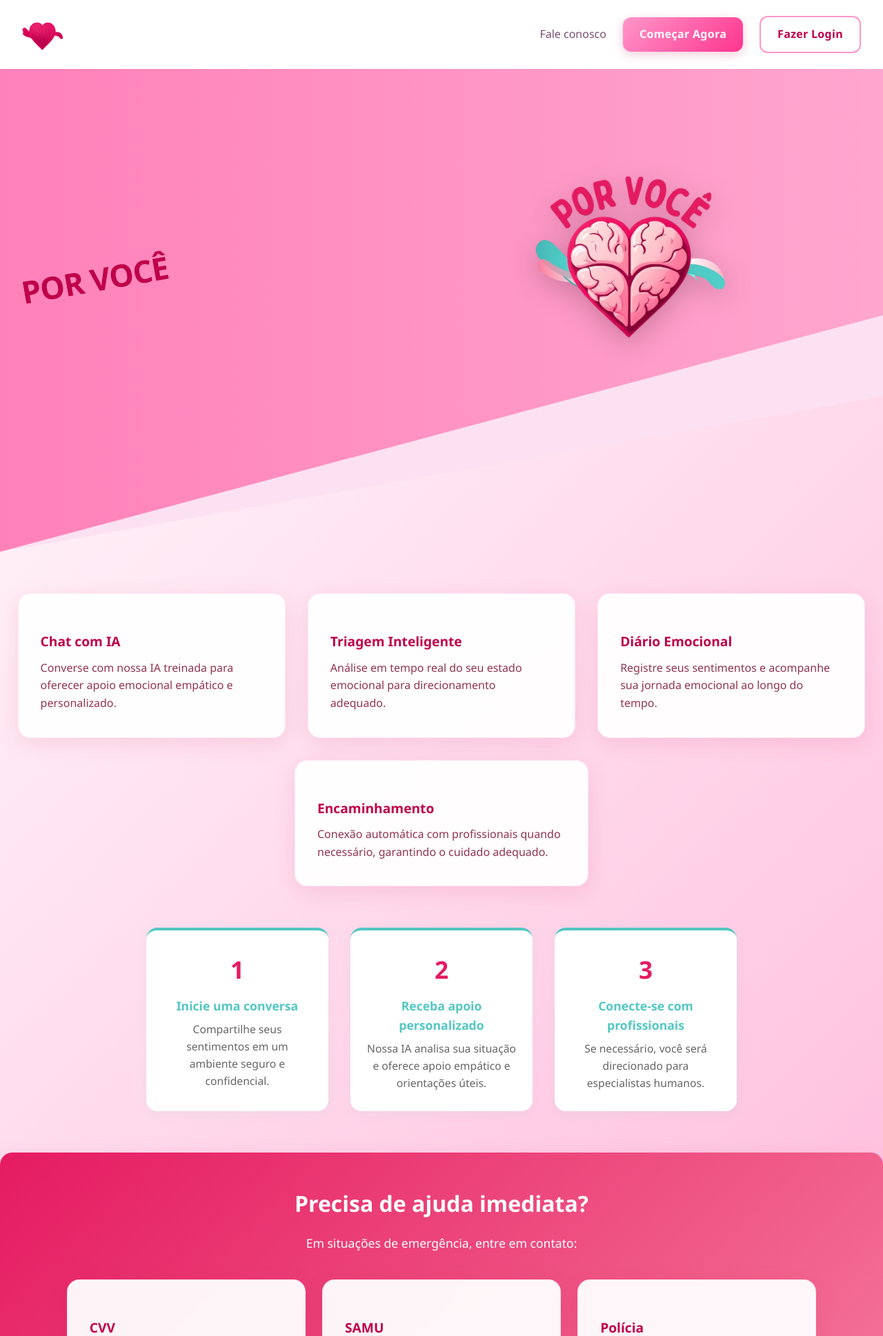
After one commit to KretzlG/PorVoce_Suporte_Emocional_IA, a Flask app: page /home in a window 1280 px wide. The commit adds this page. Shown: the top 1937 px of the page at 69% size. Run offline with Flask 3, Linux system fonts and the light colour scheme.

Commit message:
landing page added
landing page

```diff
--- a/app/routes/main.py
+++ b/app/routes/main.py
@@ -12,9 +12,10 @@ main = Blueprint('main', __name__)
 
 
 @main.route('/')
+@main.route('/home')
 def index():
     """Página inicial"""
-    return render_template('index.html')
+    return render_template('landing.html')
 
 
 @main.route('/health')
--- a/app/static/css/index.css
+++ b/app/static/css/index.css
@@ -15,6 +15,10 @@
 body {
     background: var(--background-primary);
     font-family: 'Segoe UI', Tahoma, Geneva, Verdana, sans-serif;
+}
+
+a {
+    text-decoration: none;
 }
 
 .hero-modern {
--- /dev/null
+++ b/app/static/css/landing.css
@@ -0,0 +1,314 @@
+/* Importação de fontes e estilos globais */
+body {
+    margin: 0;
+    font-family: 'Poppins', sans-serif;
+    background-color: #f7e6f1;
+    color: #4a4a4a;
+    overflow-x: hidden;
+}
+
+/* Estilos do cabeçalho */
+.header {
+    display: flex;
+    justify-content: space-between;
+    align-items: center;
+    padding: 1rem 2rem;
+    position: absolute;
+    top: 0;
+    left: 0;
+    right: 0;
+    z-index: 10;
+    background-color: white;
+}
+
+.logo img {
+    height: 60px;
+}
+
+.nav {
+    display: flex;
+    align-items: center;
+    gap: 1.5rem;
+}
+
+.nav-link {
+    text-decoration: none;
+    color: #7b4f73;
+    font-weight: 400;
+}
+
+.btn {
+    padding: 0.75rem 1.5rem;
+    background-color: #d156b8;
+    color: white;
+    text-decoration: none;
+    border-radius: 25px;
+    font-weight: 700;
+    box-shadow: 0 4px 6px rgba(0, 0, 0, 0.1);
+    transition: background-color 0.3s ease;
+}
+
+.btn:hover {
+    background-color: #b948a0;
+}
+
+/* Estilos da seção principal */
+.main-content {
+    position: relative;
+    width: 100vw;
+    height: 100vh;
+    display: flex;
+    justify-content: flex-end;
+    align-items: center;
+    overflow: hidden;
+}
+
+/* Fundo com as ondas */
+.background-waves {
+    position: absolute;
+    top: 0;
+    left: 0;
+    width: 100%;
+    height: 100%;
+    z-index: 1;
+}
+
+.background-waves::before {
+    content: '';
+    position: absolute;
+    bottom: 0;
+    left: 0;
+    width: 150%;
+    height: 100%;
+    background: linear-gradient(to right, #ff81b9, #ffb8d9);
+    transform: skewY(-15deg);
+    transform-origin: bottom left;
+}
+
+.background-waves::after {
+    content: '';
+    position: absolute;
+    bottom: 0;
+    left: 0;
+    width: 150%;
+    height: 100%;
+    background-color: #fce1f2;
+    transform: skewY(-10deg);
+    transform-origin: bottom left;
+    z-index: -1;
+}
+
+/* Seção principal e textos/imagens */
+.hero-section {
+    position: absolute;
+    display: flex;
+    align-items: center;
+    justify-content: flex-end;
+    width: 100%;
+    height: 100%;
+    padding-right: 15%;
+    z-index: 2;
+}
+
+.hero-text {
+    position: absolute;
+    top: 50%;
+    left: 15%;
+    transform: translateY(-50%) rotate(-10deg);
+}
+
+.hero-title {
+    font-size: 6rem;
+    color: #ff3399;
+    font-weight: 700;
+    white-space: nowrap;
+    line-height: 1;
+}
+
+.hero-image {
+    position: relative;
+    right: 0;
+    margin-right: -5%; /* Ajuste a margem para mover para a direita */
+}
+
+.hero-image img {
+    height: 400px;
+    filter: drop-shadow(0 10px 20px rgba(0, 0, 0, 0.2));
+}
+
+/* Responsividade */
+@media (max-width: 768px) {
+    .header {
+        padding: 1rem;
+    }
+    .nav-link {
+        display: none;
+    }
+    .hero-section {
+        flex-direction: column;
+        justify-content: center;
+        align-items: center;
+        padding: 0;
+        text-align: center;
+    }
+    .hero-text {
+        position: static;
+        transform: none;
+        margin-bottom: 2rem;
+    }
+    .hero-title {
+        font-size: 4rem;
+    }
+    .hero-image img {
+        height: 300px;
+    }
+}
+
+/* Seção de Informações e Cards */
+.info-section {
+    display: flex;
+    justify-content: center;
+    align-items: center;
+    padding: 5rem 10%;
+    gap: 4rem;
+    background-color: #f7e6f1;
+}
+
+.text-container {
+    max-width: 500px;
+}
+
+.info-title {
+    font-size: 3rem;
+    color: #ff3399;
+    font-weight: 700;
+    margin-bottom: 1rem;
+}
+
+.info-subtitle {
+    font-size: 1.5rem;
+    color: #7b4f73;
+    font-weight: 400;
+    margin-bottom: 1.5rem;
+}
+
+.info-text {
+    color: #4a4a4a;
+    line-height: 1.6;
+    margin-bottom: 2rem;
+}
+
+.btn-contact {
+    background-color: #55c8b7;
+}
+
+.btn-contact:hover {
+    background-color: #47a69c;
+}
+
+/* Cards */
+.cards-container {
+    display: flex;
+    gap: 2rem;
+    align-items: flex-end;
+}
+
+.info-card {
+    position: relative;
+    background-color: #fff;
+    border-radius: 20px;
+    padding: 1.5rem;
+    box-shadow: 0 5px 15px rgba(0, 0, 0, 0.1);
+    text-align: center;
+}
+
+.info-card img {
+    height: 250px;
+}
+
+.bubble {
+    position: absolute;
+    top: 20%;
+    right: -10%;
+    background-color: #ffb8d9;
+    color: white;
+    padding: 1rem;
+    border-radius: 20px;
+    transform: rotate(5deg);
+    font-weight: 700;
+    box-shadow: 0 4px 6px rgba(0, 0, 0, 0.1);
+}
+
+.mood-cards-wrapper {
+    background-color: #fff;
+    border-radius: 20px;
+    padding: 1.5rem;
+    box-shadow: 0 5px 15px rgba(0, 0, 0, 0.1);
+    min-width: 300px;
+}
+
+.mood-header {
+    font-weight: bold;
+    font-size: 1.2rem;
+    color: #55c8b7;
+    margin-bottom: 1rem;
+}
+
+.mood-cards {
+    display: flex;
+    flex-direction: column;
+    gap: 0.75rem;
+}
+
+.mood-card {
+    background-color: #fce1f2;
+    border: 2px solid #fce1f2;
+    border-radius: 10px;
+    padding: 1rem;
+    cursor: pointer;
+    transition: all 0.2s ease-in-out;
+    display: flex;
+    align-items: center;
+    color: #4a4a4a;
+}
+
+.mood-card:hover {
+    border-color: #ffb8d9;
+}
+
+.mood-card.selected {
+    border-color: #ff3399;
+    box-shadow: 0 0 5px #ff3399;
+}
+
+.emoji {
+    font-size: 1.5rem;
+    margin-right: 0.5rem;
+}
+
+.selection-info {
+    display: flex;
+    align-items: center;
+    gap: 0.5rem;
+    margin-top: 1rem;
+    font-size: 0.8rem;
+    color: #888;
+}
+
+.info-dot {
+    width: 8px;
+    height: 8px;
+    background-color: #55c8b7;
+    border-radius: 50%;
+}
+
+@media (max-width: 992px) {
+    .info-section {
+        flex-direction: column;
+        padding: 5rem 5%;
+    }
+    .cards-container {
+        flex-direction: column;
+        align-items: center;
+    }
+}
--- /dev/null
+++ b/app/static/js/script.js
@@ -0,0 +1,17 @@
+document.addEventListener('DOMContentLoaded', () => {
+    const moodCards = document.querySelectorAll('.mood-card');
+
+    moodCards.forEach(card => {
+        card.addEventListener('click', () => {
+            // Remove a classe 'selected' de todos os cards
+            moodCards.forEach(c => c.classList.remove('selected'));
+
+            // Adiciona a classe 'selected' ao card clicado
+            card.classList.add('selected');
+
+            // Aqui você pode adicionar a lógica para enviar a seleção para o servidor,
+            // por exemplo, usando uma chamada fetch() ou AJAX.
+            // Exemplo: console.log(`O usuário selecionou: ${card.dataset.mood}`);
+        });
+    });
+});
--- /dev/null
+++ b/app/templates/landing.html
@@ -0,0 +1,151 @@
+<!DOCTYPE html>
+<html lang="pt-br">
+<head>
+    <meta charset="UTF-8">
+    <meta name="viewport" content="width=device-width, initial-scale=1.0">
+    <title>Por Você</title>
+    <link rel="stylesheet" href="{{ url_for('static', filename='css/landing.css') }}">
+    <link rel="stylesheet" href="{{ url_for('static', filename='css/index.css') }}">
+    <link rel="preconnect" href="https://fonts.googleapis.com">
+    <link rel="preconnect" href="https://fonts.gstatic.com" crossorigin>
+    <link href="https://fonts.googleapis.com/css2?family=Poppins:wght@400;700&display=swap" rel="stylesheet">
+</head>
+<body>
+    <header class="header">
+        <div class="logo">
+            <a href="/"><img src="{{ url_for('static', filename='img/coracao.png') }}" alt="Coração Logo"></a>
+        </div>
+        <nav class="nav">
+            <a href="#" class="nav-link">Fale conosco</a>
+            <a href="{{ url_for('auth.register') }}" class="btn-modern btn-primary-modern">
+                <i class="fas fa-user-plus me-2"></i> Começar Agora</a>
+            <a href="{{ url_for('auth.login') }}" class="btn-modern btn-secondary-modern">
+                <i class="fas fa-sign-in-alt me-2"></i>Fazer Login</a>
+        </nav>
+    </header>
+    <main class="main-content">
+        <div class="background-waves"></div>
+        <div class="hero-section">
+            <div class="hero-text">
+                <h1 class="hero-title">POR VOCÊ</h1>
+            </div>
+            <div class="hero-image">
+                <img src="{{ url_for('static', filename='img/coracaoCerebro.png') }}" alt="Coração com cérebro">
+            </div>
+        </div>
+    </main>
+</section>
+
+<section class="modern-features">
+    <div class="modern-feature-card">
+        <div class="modern-feature-icon"><i class="fas fa-comments"></i></div>
+        <div class="modern-feature-title">Chat com IA</div>
+        <div class="modern-feature-desc">Converse com nossa IA treinada para oferecer apoio emocional empático e personalizado.</div>
+    </div>
+    <div class="modern-feature-card">
+        <div class="modern-feature-icon"><i class="fas fa-brain"></i></div>
+        <div class="modern-feature-title">Triagem Inteligente</div>
+        <div class="modern-feature-desc">Análise em tempo real do seu estado emocional para direcionamento adequado.</div>
+    </div>
+    <div class="modern-feature-card">
+        <div class="modern-feature-icon"><i class="fas fa-book"></i></div>
+        <div class="modern-feature-title">Diário Emocional</div>
+        <div class="modern-feature-desc">Registre seus sentimentos e acompanhe sua jornada emocional ao longo do tempo.</div>
+    </div>
+    <div class="modern-feature-card">
+        <div class="modern-feature-icon"><i class="fas fa-hands-helping"></i></div>
+        <div class="modern-feature-title">Encaminhamento</div>
+        <div class="modern-feature-desc">Conexão automática com profissionais quando necessário, garantindo o cuidado adequado.</div>
+    </div>
+</section>
+
+<section class="modern-steps">
+    <div class="modern-step">
+        <div class="modern-step-number">1</div>
+        <div class="modern-step-title">Inicie uma conversa</div>
+        <div class="modern-step-desc">Compartilhe seus sentimentos em um ambiente seguro e confidencial.</div>
+    </div>
+    <div class="modern-step">
+        <div class="modern-step-number">2</div>
+        <div class="modern-step-title">Receba apoio personalizado</div>
+        <div class="modern-step-desc">Nossa IA analisa sua situação e oferece apoio empático e orientações úteis.</div>
+    </div>
+    <div class="modern-step">
+        <div class="modern-step-number">3</div>
+        <div class="modern-step-title">Conecte-se com profissionais</div>
+        <div class="modern-step-desc">Se necessário, você será direcionado para especialistas humanos.</div>
+    </div>
+</section>
+
+<section class="modern-cta">
+    <div class="modern-cta-title"><i class="fas fa-exclamation-triangle me-2"></i> Precisa de ajuda imediata?</div>
+    <div class="modern-cta-desc">Em situações de emergência, entre em contato:</div>
+    <div class="row" style="justify-content: center;">
+        <div class="col-md-3 modern-feature-card" style="max-width: 200px; display: inline-block; margin: 10px;">
+            <div class="modern-feature-icon"><i class="fas fa-phone"></i></div>
+            <div class="modern-feature-title">CVV</div>
+            <div class="modern-feature-desc"><strong>188</strong><br><small>24h - Gratuito</small></div>
+        </div>
+        <div class="col-md-3 modern-feature-card" style="max-width: 200px; display: inline-block; margin: 10px;">
+            <div class="modern-feature-icon"><i class="fas fa-ambulance"></i></div>
+            <div class="modern-feature-title">SAMU</div>
+            <div class="modern-feature-desc"><strong>192</strong><br><small>Emergências médicas</small></div>
+        </div>
+        <div class="col-md-3 modern-feature-card" style="max-width: 200px; display: inline-block; margin: 10px;">
+            <div class="modern-feature-icon"><i class="fas fa-shield-alt"></i></div>
+            <div class="modern-feature-title">Polícia</div>
+            <div class="modern-feature-desc"><strong>190</strong><br><small>Emergências</small></div>
+        </div>
+        <div class="col-md-3 modern-feature-card" style="max-width: 200px; display: inline-block; margin: 10px;">
+            <div class="modern-feature-icon"><i class="fas fa-fire"></i></div>
+            <div class="modern-feature-title">Bombeiros</div>
+            <div class="modern-feature-desc"><strong>193</strong><br><small>Emergências</small></div>
+        </div>
+    </div>
+    <div style="margin-top: 24px;">
+        <i class="fas fa-heart me-2"></i>
+        <strong>Sua vida é valiosa e você merece ajuda!</strong>
+    </div>
+</section>
+
+<section class="info-section">
+        <div class="text-container">
+            <h1 class="info-title">POR VOCÊ</h1>
+            <h2 class="info-subtitle">É referência em terapia online</h2>
+            <p class="info-text">
+                Criamos essa plataforma para facilitar o acesso de pessoas em situação de vulnerabilidade a psicólogos que estão prontos para cuidar da sua saúde mental.
+                <br><br>
+                Encontre um psicólogo de acordo com a demanda que você tem e entre em contato imediatamente para agendar seu atendimento!
+                <br><br>
+                Entre em contato agora mesmo com um dos nossos psicólogos e transforme sua saúde mental!
+            </p>
+            <a href="#" class="btn btn-contact">Entre em contato</a>
+        </div>
+
+            <div class="info-card sobre-nos">
+                <img src="{{ url_for('static', filename='img/balao.png') }}" alt="Balão de conversa">
+                <img src="{{ url_for('static', filename='img/menina.png') }}" alt="Pessoa com a mão levantada">
+            </div>
+            <div class="mood-cards-wrapper">
+                <div class="mood-header">Como você se sente hoje?</div>
+                <div class="mood-cards">
+                    <div class="mood-card" data-mood="muito_bem">
+                        <span class="emoji">😃</span> Muito Bem
+                    </div>
+                    <div class="mood-card" data-mood="bem">
+                        <span class="emoji">🙂</span> Bem
+                    </div>
+                    <div class="mood-card" data-mood="meio_baixo">
+                        <span class="emoji">😌</span> Meio pra baixo
+                    </div>
+                    <div class="mood-card" data-mood="super_mal">
+                        <span class="emoji">😭</span> Super mal
+                    </div>
+                </div>
+            </div>
+
+    </section>
+    <script src="{{ url_for('static', filename='js/script.js') }}"></script>
+
+</body>
+</html>
```
Also changed, not shown: app/static/img/balao.png (added), app/static/img/coracao.png (added), app/static/img/coracaoCerebro.png (added), app/static/img/menina.png (added).
